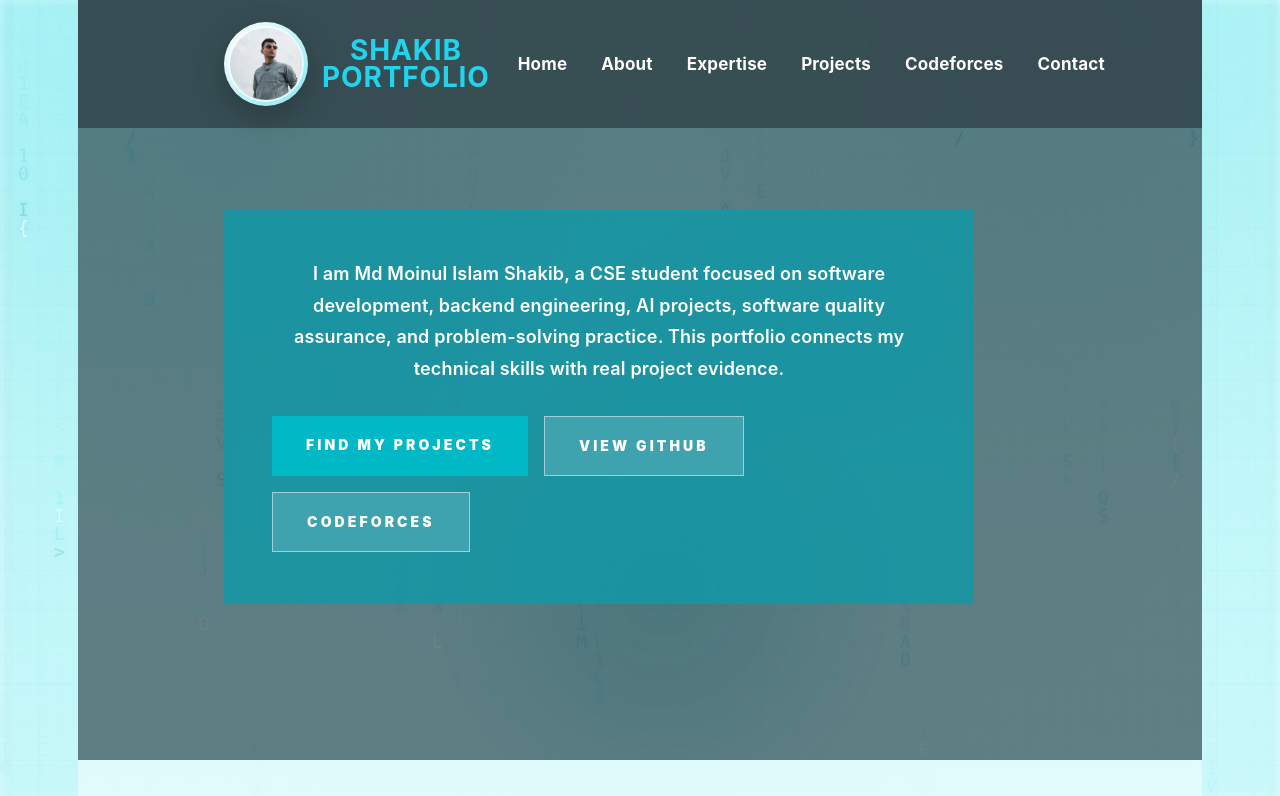
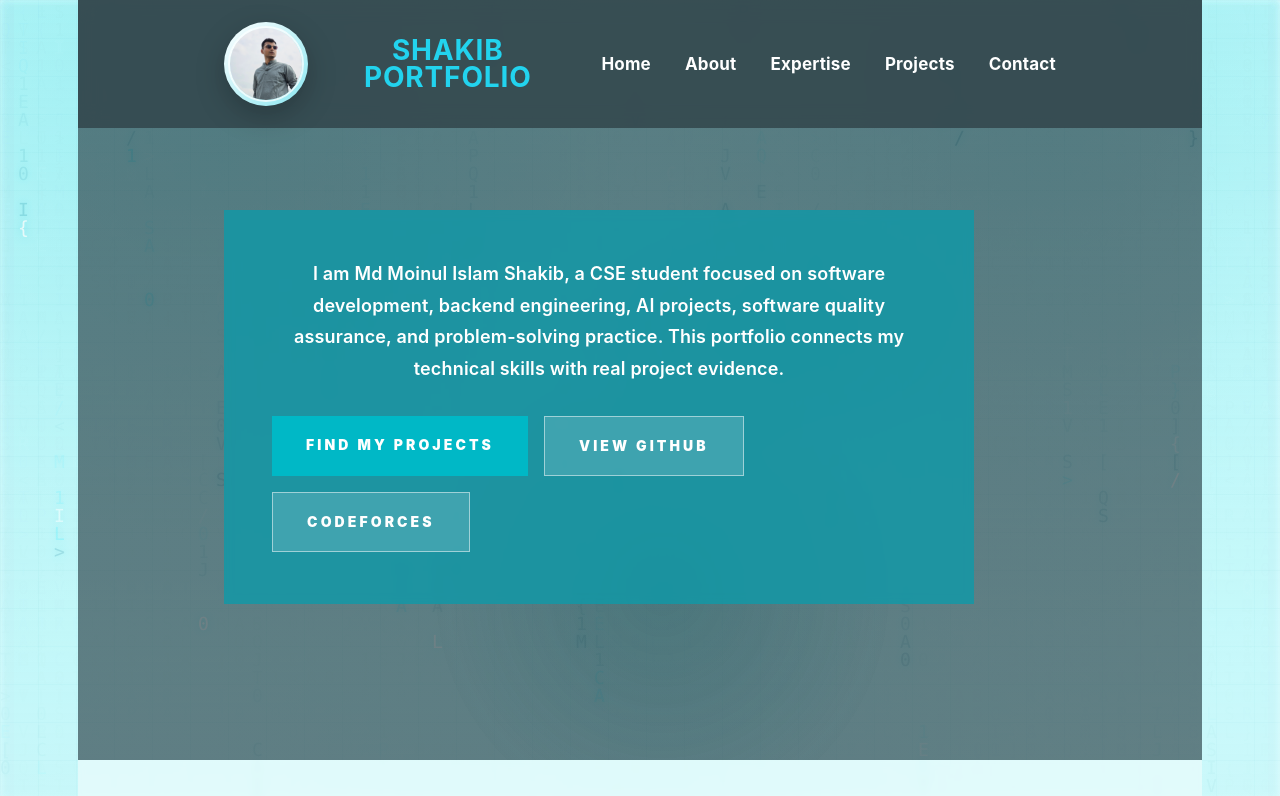
Before and after one commit to m-i-shakib/portfolio, a React app: page / in a window 1280 px wide. Shown: the top 796 px of the page. Built offline with nearby package versions, Linux system fonts and the light colour scheme; the HTML template or start-up script is replaced by a standard one.

Commit message:
Fix feature heading and remove journey button

```diff
--- a/src/App.jsx
+++ b/src/App.jsx
@@ -153,9 +153,6 @@ function App() {
             <a href="#about">About</a>
             <a href="#expertise">Expertise</a>
             <a href="#projects">Projects</a>
-            <a href={codeforcesProfile} target="_blank" rel="noreferrer">
-              Codeforces
-            </a>
             <a href="#contact">Contact</a>
           </nav>
         </header>
@@ -363,9 +360,6 @@ function App() {
             <a href="#home">Home</a>
             <a href="#expertise">Expertise</a>
             <a href="#projects">Projects</a>
-            <a href={codeforcesProfile} target="_blank" rel="noreferrer">
-              Codeforces
-            </a>
             <a href="#contact">Contact</a>
           </div>
         </footer>
```
